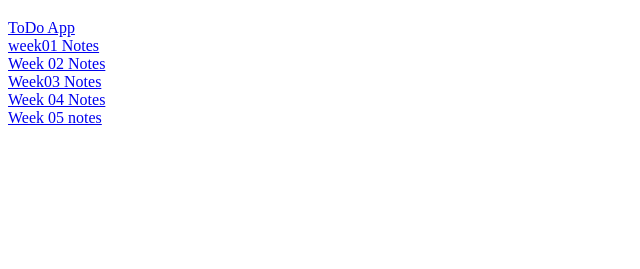
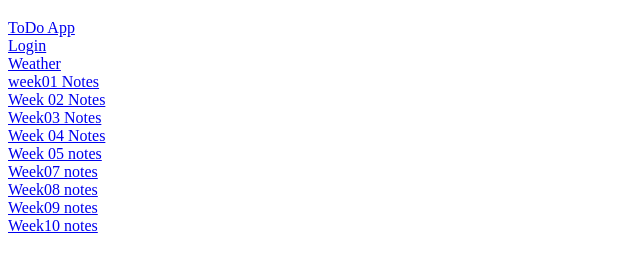
Before and after one commit to Nanakay62/webdev, a plain HTML site: page index.html in a window 1280 px wide. Shown: the part 61-330 px from the top of the page, without its empty margins (0-640 px from the left). Drawn offline with Linux system fonts and the light colour scheme.

Commit message:
Update index
Added other parts

```diff
--- a/index.html
+++ b/index.html
@@ -5,10 +5,16 @@
 <body>
     <h1>New Repo</h1>
     <a href="tasklist.html"> ToDo App</a><br>
+    <a href="login.html"> Login</a><br>
+    <a href="weather.html"> Weather</a><br>
     <a href="week01.html"> week01 Notes</a><br>
     <a href="week02.html"> Week 02 Notes</a><br>
     <a href="week03.html"> Week03 Notes</a><br>
     <a href="week04.html"> Week 04 Notes</a><br>
     <a href="WEEK05.html"> Week 05 notes</a><br>
+    <a href="Week07.html"> Week07 notes</a><br>
+    <a href="week08.html"> Week08 notes</a><br>
+    <a href="week09.html"> Week09 notes</a><br>
+    <a href="week10.html"> Week10 notes</a><br>
 </body>
 </html>
```
